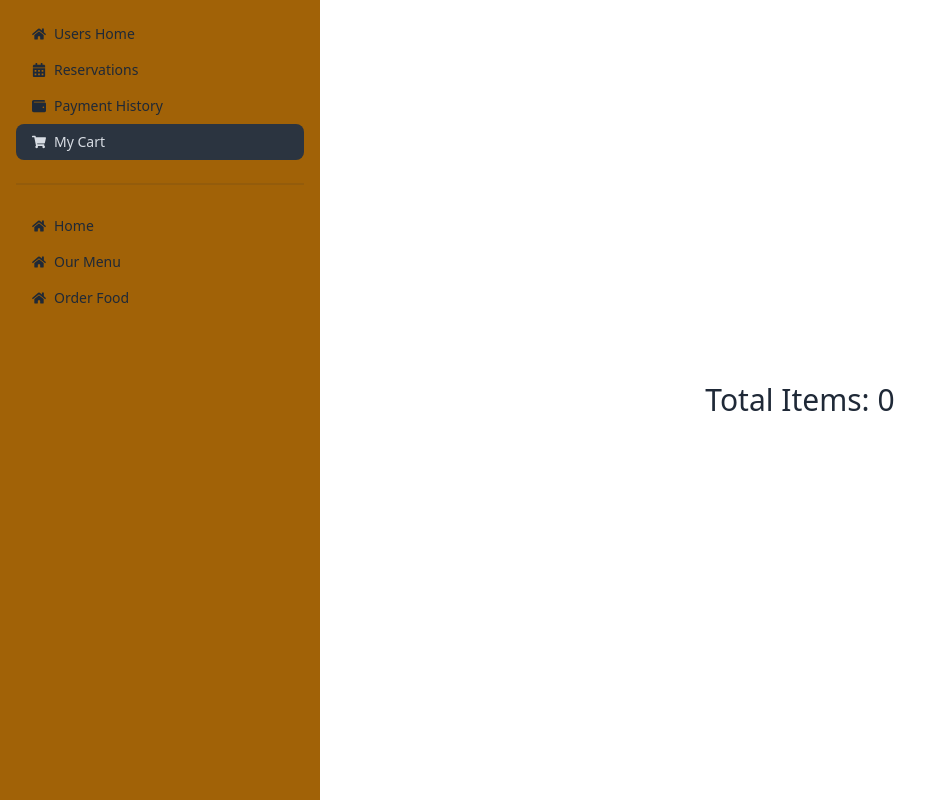
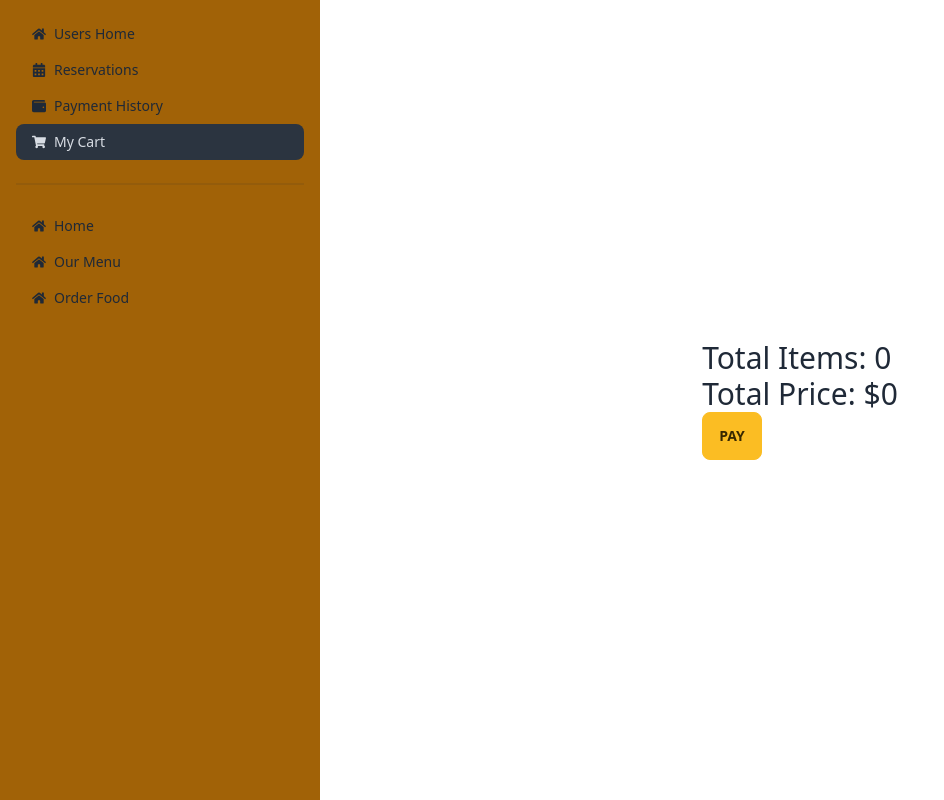
Before and after one commit to mim2041/bistro-boss-recap-client, a React app: page /dashboard/mycart in a window 1280 px wide. Shown: the whole page, without its empty margins (0-944 px from the left). Built offline with nearby package versions, Linux system fonts and the light colour scheme; no server answers; the HTML template or start-up script is replaced by a standard one.

Commit message:
total price added

```diff
--- a/src/pages/Dashboard/MyCart/MyCart.jsx
+++ b/src/pages/Dashboard/MyCart/MyCart.jsx
@@ -4,13 +4,20 @@ import useCart from "../../../Hooks/useCart";
 
 const MyCart = () => {
     const [cart] = useCart();
+    // console.log(cart.price);
+    const total = cart.reduce((sum, item) => item.price + sum, 0);
+
 
     return (
         <div>
             <Helmet>
                 <title>Bistro Boss | My Cart</title>
             </Helmet>
-            <h2 className="text-3xl">Total Items: {cart.length}</h2>
+            <div>
+                <h2 className="text-3xl">Total Items: {cart.length}</h2>
+                <h2 className="text-3xl">Total Price: ${total}</h2>
+                <button className="btn btn-warning btn-small">Pay</button>
+            </div>
         </div>
     );
 };
```
